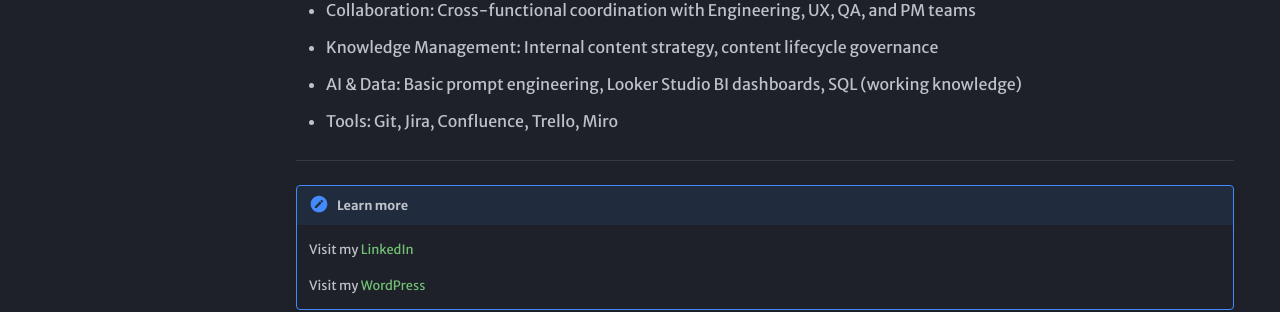
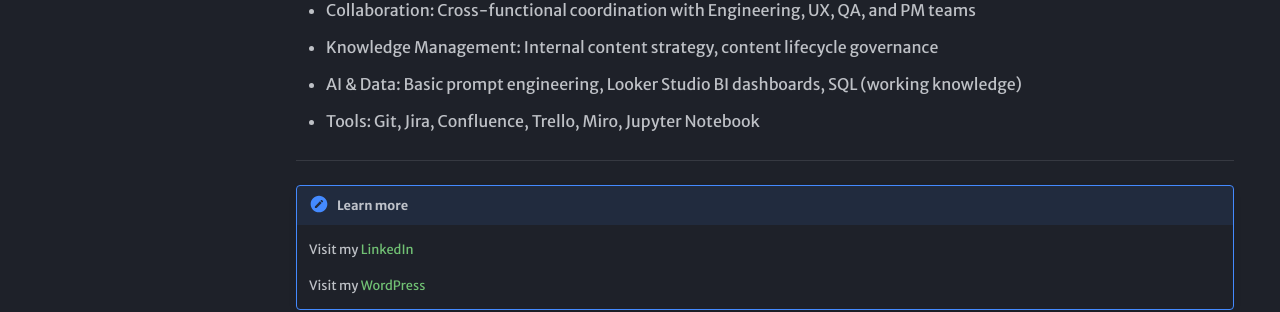
Before and after one commit to james-glass1999/MKDocs-James-Glass-PhD, an MkDocs documentation site: the page built from docs/index.md, in a window 1280 px wide and 1159 px high. Shown: the part 633-945 px from the top of the window. Built offline with MkDocs 1.6.1 and Material for MkDocs 9.7.7, drawn with Linux system fonts in a browser that asks for light colours.

Commit message:
skills update

```diff
--- a/docs/index.md
+++ b/docs/index.md
@@ -13,7 +13,7 @@ Data-driven professional and Senior Technical Writer and Developer Relations/ Do
 - Collaboration: Cross-functional coordination with Engineering, UX, QA, and PM teams
 - Knowledge Management: Internal content strategy, content lifecycle governance
 - AI & Data: Basic prompt engineering, Looker Studio BI dashboards, SQL (working knowledge)
-- Tools: Git, Jira, Confluence, Trello, Miro
+- Tools: Git, Jira, Confluence, Trello, Miro, Jupyter Notebook
 
 
 
```
